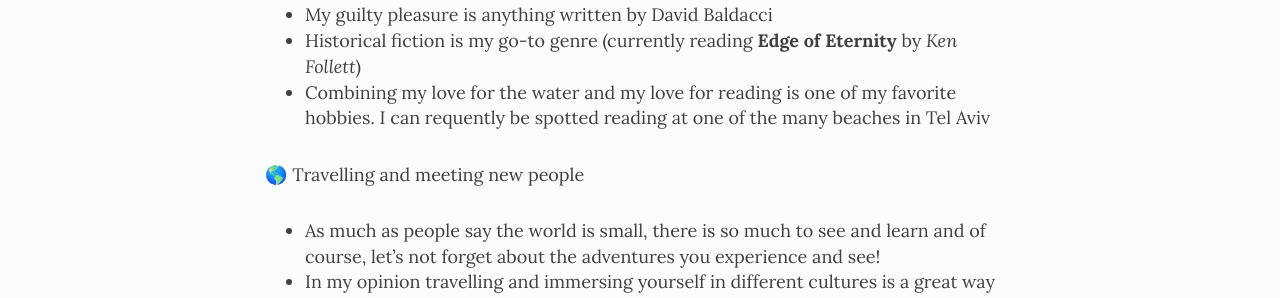
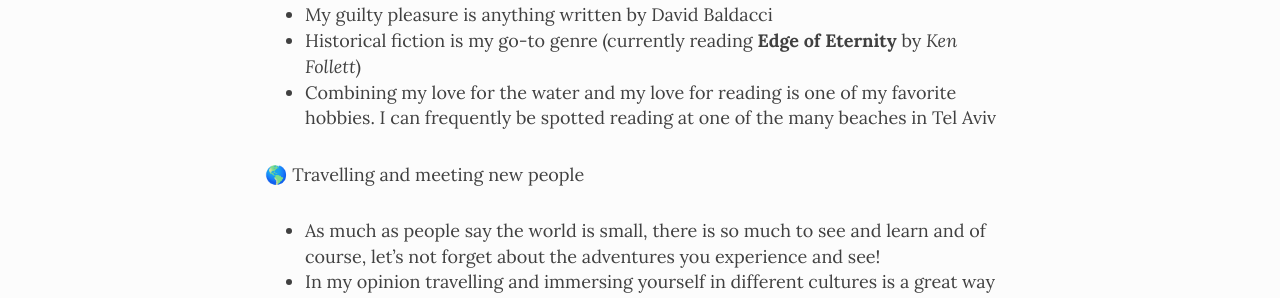
Before and after one commit to benattali/benattali.github.io, a Jekyll site: the page built from aboutme.md, in a window 1280 px wide and 900 px high, scrolled down 859 px. Shown: the part 179-477 px from the top of the window. Built offline with Jekyll 4.4.1, drawn with Linux system fonts in a browser that asks for light colours; nearby versions of some CDN libraries.

Commit message:
Update aboutme.md

```diff
--- a/aboutme.md
+++ b/aboutme.md
@@ -25,7 +25,7 @@ Here are some things I ❤ in no particular order:
 📚 Reading
 * My guilty pleasure is anything written by David Baldacci
 * Historical fiction is my go-to genre (currently reading **Edge of Eternity** by _Ken Follett_)
-* Combining my love for the water and my love for reading is one of my favorite hobbies. I can requently be spotted reading at one of the many beaches in Tel Aviv
+* Combining my love for the water and my love for reading is one of my favorite hobbies. I can frequently be spotted reading at one of the many beaches in Tel Aviv
 
 
 🌎 Travelling and meeting new people
```
